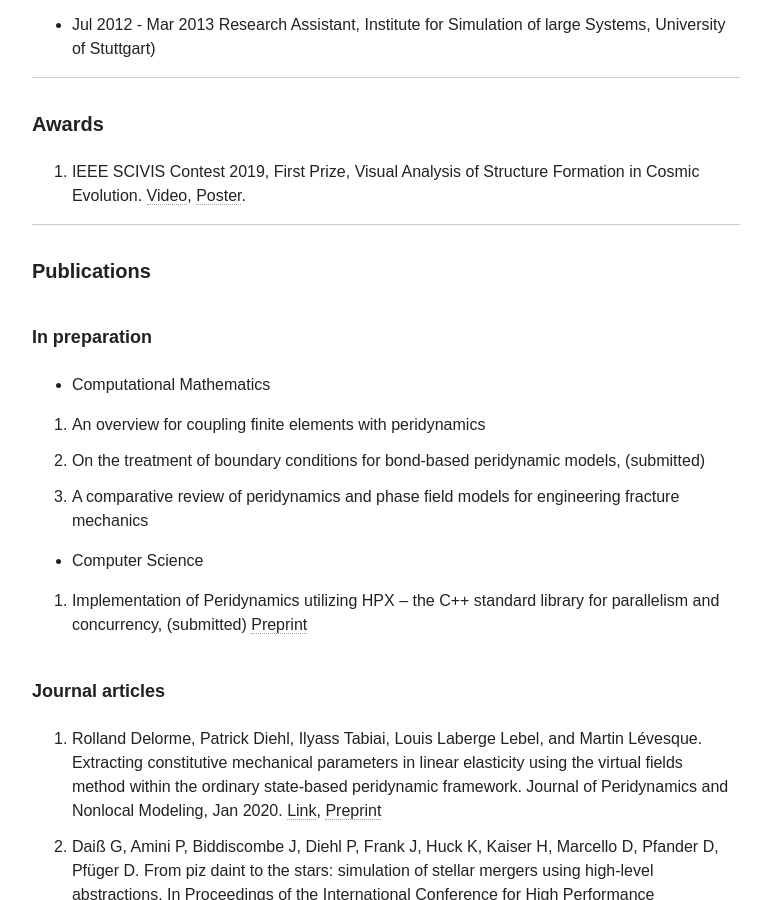
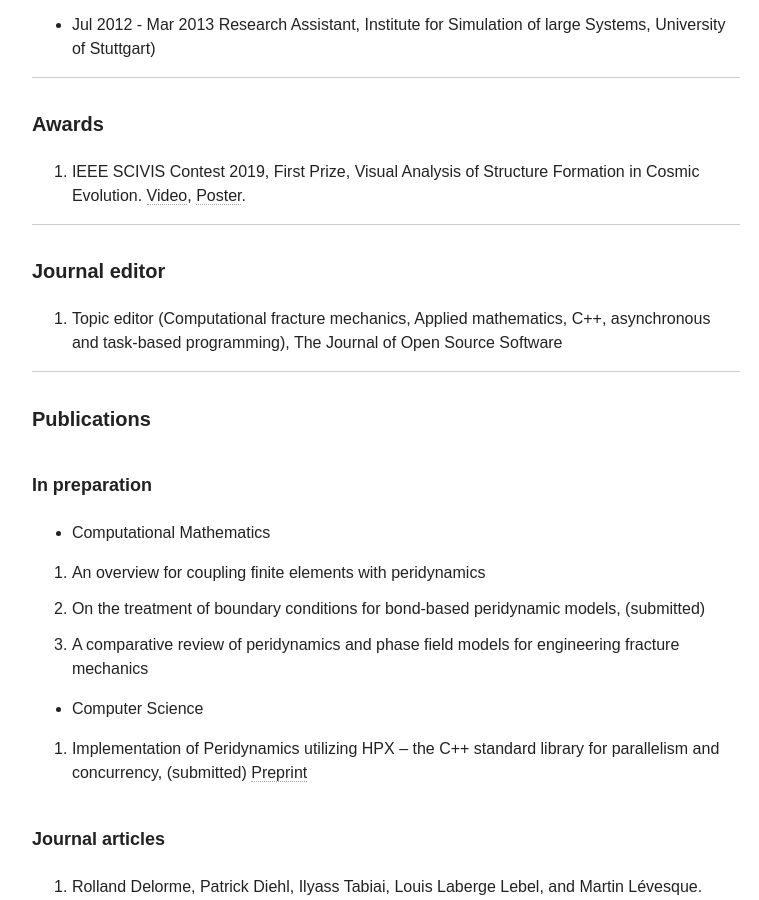
Before and after one commit to diehlpk/diehlpk.github.io, a Jekyll site: the page built from cv/index.md, in a window 1280 px wide and 900 px high, scrolled down 1477 px. Shown: the whole window, without its empty margins (254-1013 px from the left). Built offline with Jekyll 4.4.1, drawn with Linux system fonts in a browser that asks for light colours; nearby versions of some CDN libraries; some web fonts are replaced.

Commit message:
Add editor tasks

```diff
--- a/cv/index.md
+++ b/cv/index.md
@@ -37,6 +37,12 @@ hide: true
 ##### Awards
 
 1. IEEE SCIVIS Contest 2019, First Prize, Visual Analysis of Structure Formation in Cosmic Evolution. [Video](https://www.youtube.com/watch?v=ykn3ewqWUcw), [Poster](https://megamol.org/wp-content/uploads/2019/10/poster2-reduced.jpg).
+
+---
+
+##### Journal editor
+
+1. Topic editor (Computational fracture mechanics, Applied mathematics, C++, asynchronous and task-based programming), The Journal of Open Source Software
 
 ---
 
```
